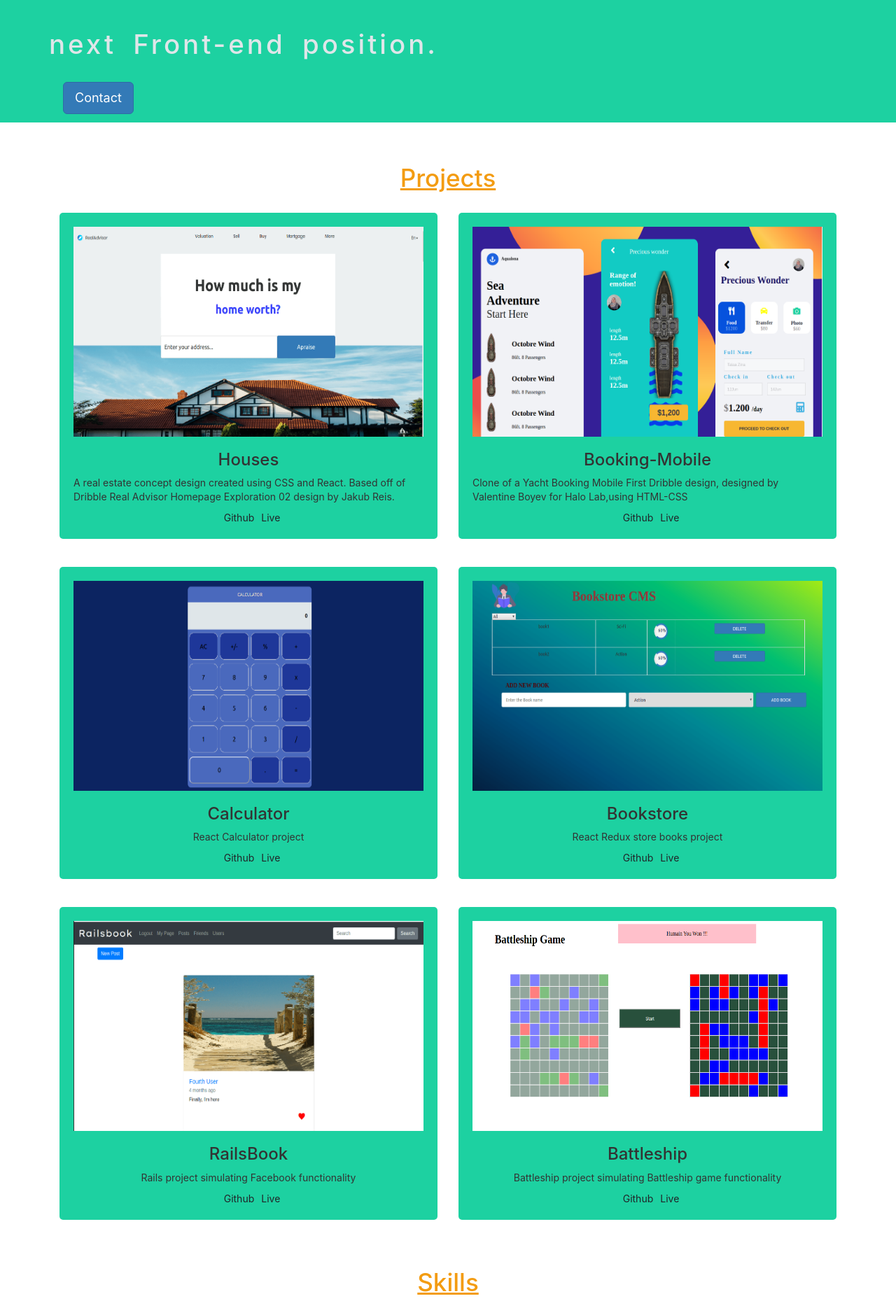
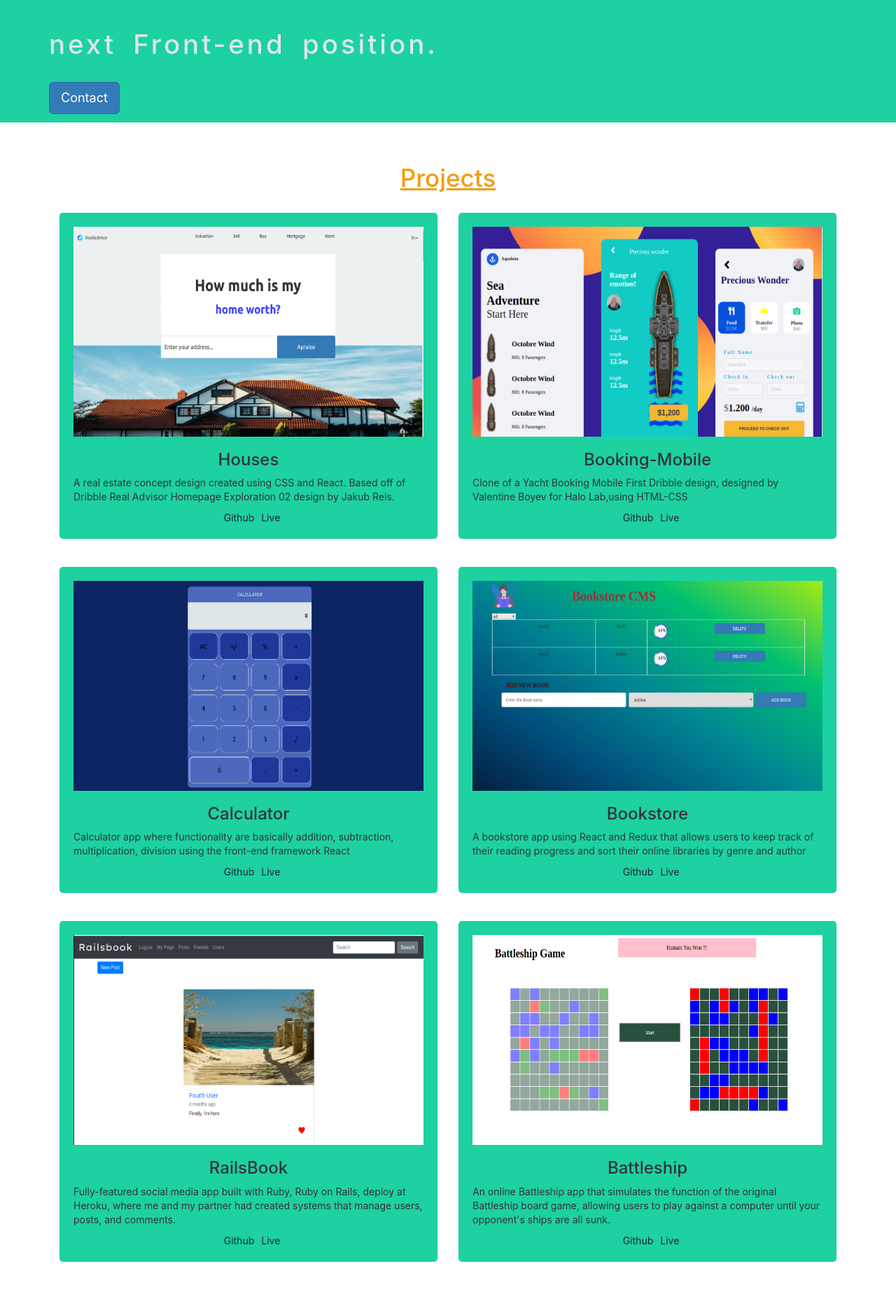
Before and after one commit to zinagithub/zina-portfolio, a React (Create React App) app: page / in a window 1280 px wide. Shown: the part 425-2284 px from the top of the page at 70% size. Built offline with nearby package versions, Linux system fonts and the light colour scheme.

Commit message:
add RailsBook description

```diff
--- a/src/components/contact.css
+++ b/src/components/contact.css
@@ -29,6 +29,6 @@ textarea {
    color : #1dd1a1;
    font-size: 20px;
 }
-button {
+.ctc-btn  {
 	margin-left: 20px
 }
--- a/src/components/contact.js
+++ b/src/components/contact.js
@@ -43,7 +43,7 @@ class Contact extends React.Component {
               <textarea id="subject"name="subject"placeholder="Write something.."></textarea>
               </div>
 
-              <button type="submit" className="btn btn-primary btn-lg">Submit</button>
+              <button type="submit" className="btn btn-primary btn-lg ctc-btn">Submit</button>
             </form>
 
 
--- a/src/components/projects.js
+++ b/src/components/projects.js
@@ -32,28 +32,28 @@ function Projects(){
         },
         {
           name: 'Calculator',
-          description: 'React Calculator project',
+          description: 'Calculator app where functionality are basically addition, subtraction, multiplication, division using the front-end framework React',
           img:image2,
           href1 : 'https://github.com/zinagithub/calculator-tool',
           href2 : 'https://calculator-tool.herokuapp.com/'
         },
         {
           name: 'Bookstore',
-          description: 'React Redux store books project',
+          description: 'A bookstore app using React and Redux that allows users to keep track of their reading progress and sort their online libraries by genre and author',
           img:BookStore,
           href1 : 'https://github.com/zinagithub/bookstore',
           href2 : 'https://zinagithub.github.io/bookstore/'
         },
         {
           name: 'RailsBook',
-          description: 'Rails project simulating Facebook functionality ',
+          description: 'Fully-featured social media app built with Ruby, Ruby on Rails, deploy at Heroku, where me and my partner had created systems that manage users, posts, and comments. ',
           img:RailsBook,
           href1 : 'https://github.com/zinagithub/odin_facebook',
           href2 : 'https://fd-railsbook.herokuapp.com/'
         },
         {
           name: 'Battleship',
-          description: 'Battleship project simulating Battleship game functionality ',
+          description: "An online Battleship app that simulates the function of the original Battleship board game, allowing users to play against a computer until your opponent's ships are all sunk.",
           img:Battleship,
           href1 : 'https://github.com/zinagithub/battleship',
           href2 : 'https://zinagithub.github.io/battleship/dist/'
```
